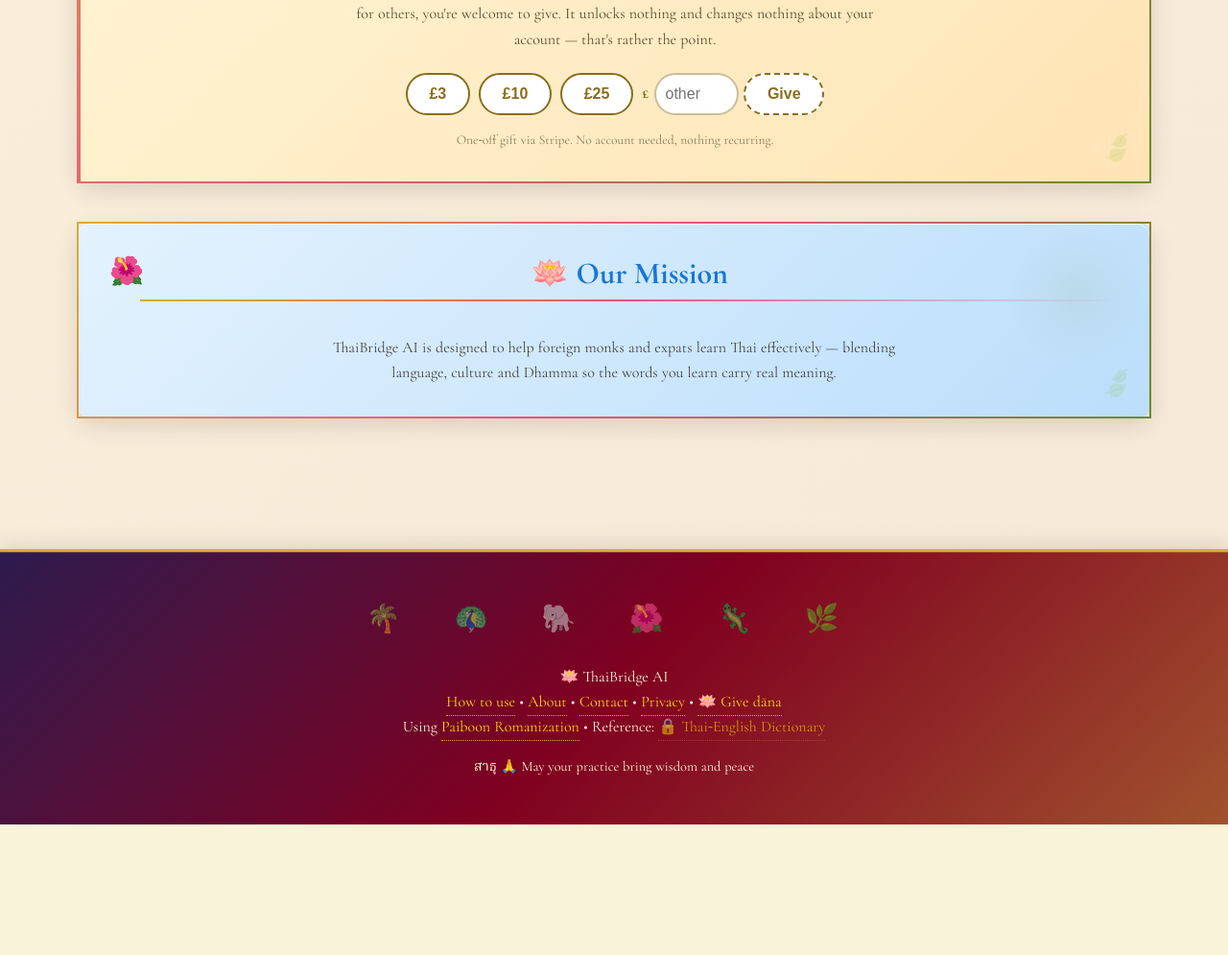
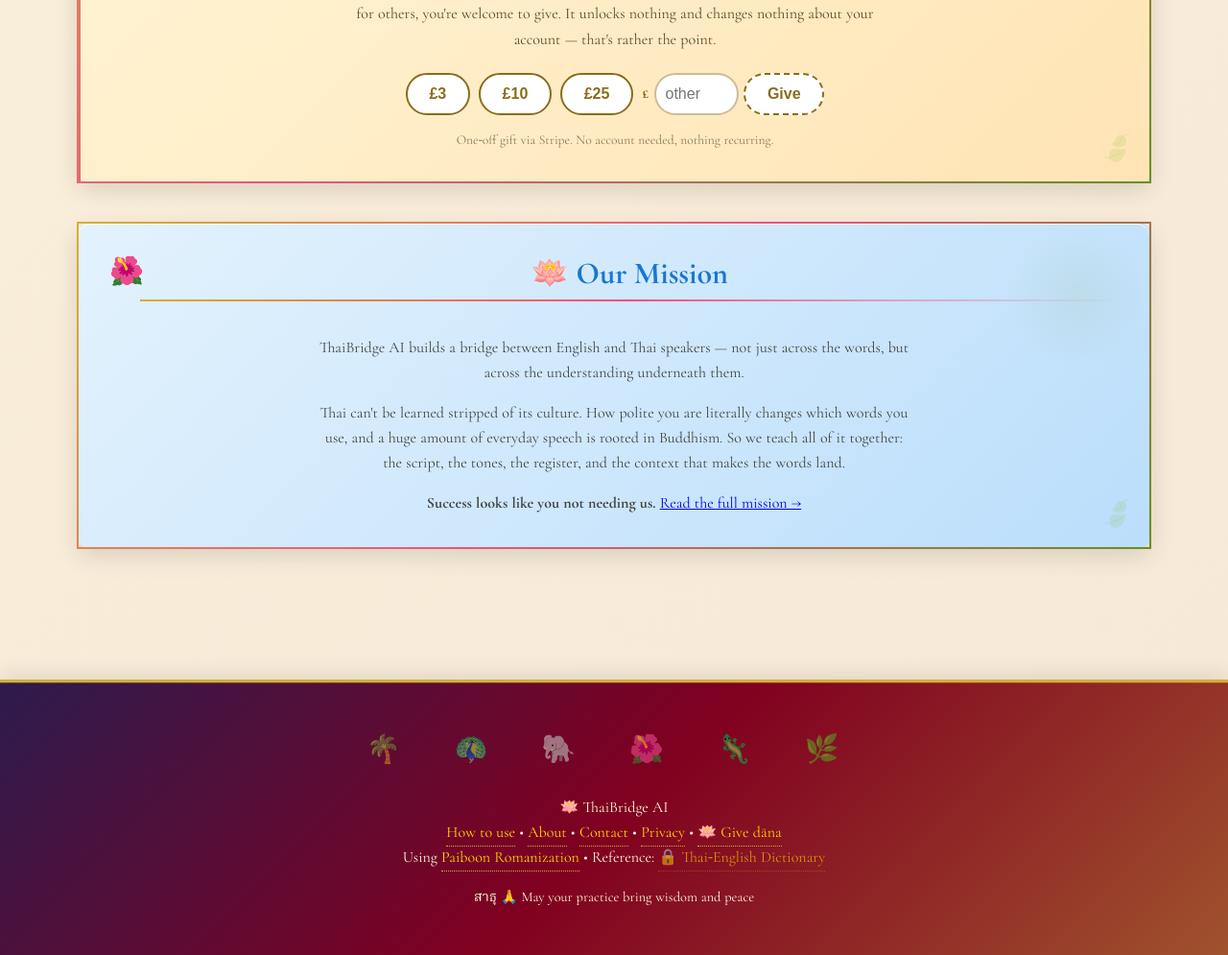
Before and after one commit to joshuablakemorekay/thaibridge-ai, a Flask app: page /premium in a window 1280 px wide. Shown: the part 4087-5082 px from the top of the page at 96% size. Before the commit the page ends 4946 px from the top, so only its background shows below. Run offline with Flask 3, Linux system fonts and the light colour scheme; parts of the project's set-up code (start-up, migrations or seed data) failed here and were passed over.

Commit message:
docs(premium): carry the mission onto the page that asks for money
- The subscribe page still described the project as being for "foreign
  monks and expats", a narrower audience than the app now serves.
- Uses the short form of the mission and links through to the full one
  on /about, so the two pages agree instead of each having their own.

```diff
--- a/templates/premium.html
+++ b/templates/premium.html
@@ -336,10 +336,19 @@
      ============================================================ -->
 <div class="card" style="text-align:center; background: linear-gradient(135deg, #E3F2FD 0%, #BBDEFB 100%); margin-top:2.5rem;">
     <h2 style="margin-top:0; color:#1976D2;">🪷 Our Mission</h2>
+    <p style="max-width:620px; margin:0 auto 1rem; color:#444;">
+        ThaiBridge AI builds a bridge between English and Thai speakers — not just
+        across the words, but across the understanding underneath them.
+    </p>
+    <p style="max-width:620px; margin:0 auto 1rem; color:#444;">
+        Thai can&#39;t be learned stripped of its culture. How polite you are literally
+        changes which words you use, and a huge amount of everyday speech is rooted
+        in Buddhism. So we teach all of it together: the script, the tones, the
+        register, and the context that makes the words land.
+    </p>
     <p style="max-width:620px; margin:0 auto; color:#444;">
-        ThaiBridge AI is designed to help foreign monks and expats learn Thai
-        effectively — blending language, culture and Dhamma so the words you
-        learn carry real meaning.
+        <strong>Success looks like you not needing us.</strong>
+        <a href="/about">Read the full mission →</a>
     </p>
 </div>
 
```
